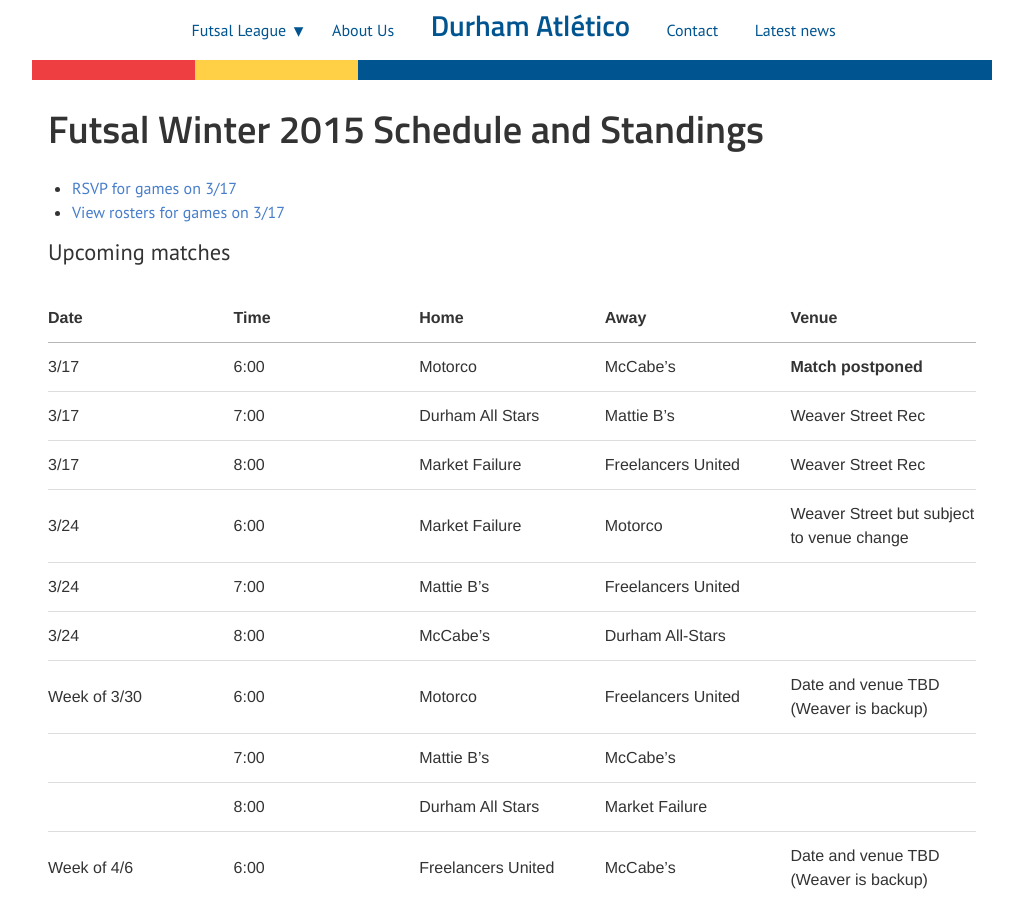
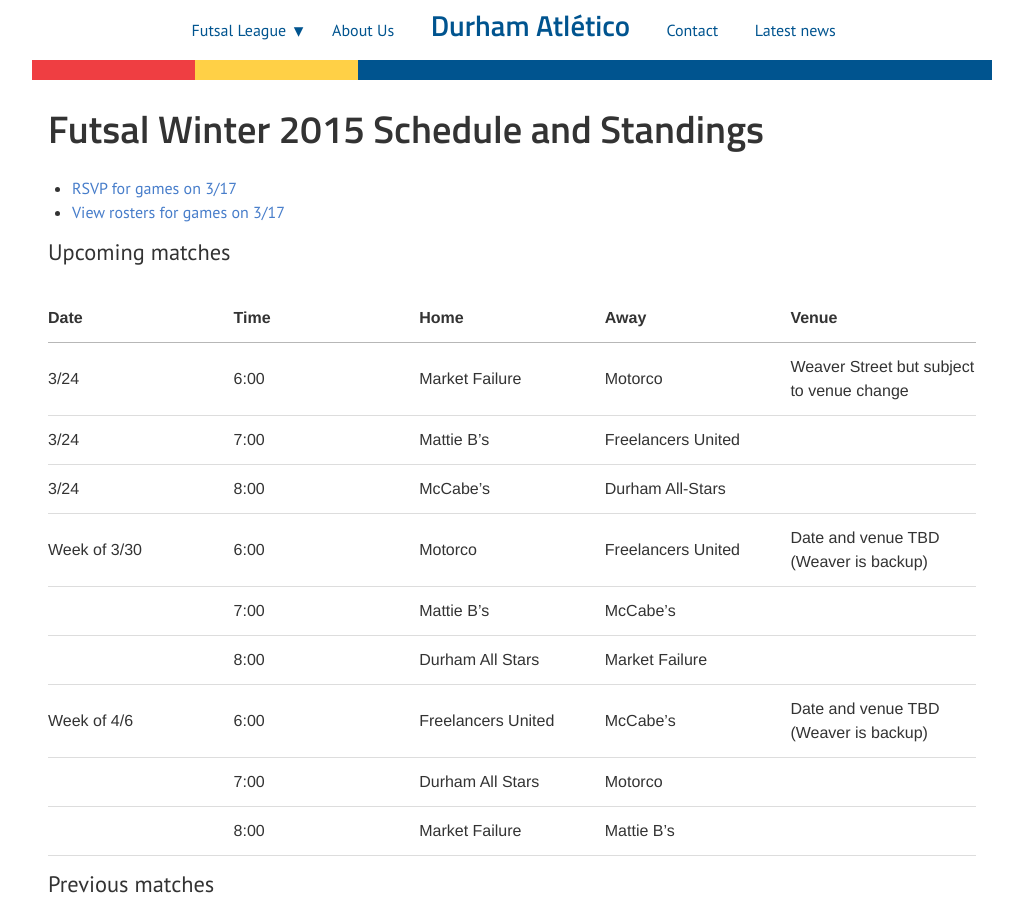
Before and after one commit to durhamatletico/durhamatletico.github.io, a Jekyll site: the page built from futsal/schedule.html, in a window 1280 px wide and 900 px high. Shown: the whole window, without its empty margins (128-1151 px from the left). Built offline with Jekyll 4.4.1, drawn with Linux system fonts in a browser that asks for light colours.

Commit message:
Remove 3/17 games

```diff
--- a/futsal/schedule.html
+++ b/futsal/schedule.html
@@ -20,27 +20,6 @@ permalink: /futsal/schedule/
     </tr>
   </thead>
   <tbody>
-    <tr>
-      <td>3/17</td>
-      <td>6:00</td>
-      <td>Motorco</td>
-      <td>McCabe’s</td>
-      <td><strong>Match postponed</strong></td>
-    </tr>
-    <tr>
-      <td>3/17</td>
-      <td>7:00</td>
-      <td>Durham All Stars</td>
-      <td>Mattie B’s</td>
-      <td>Weaver Street Rec</td>
-    </tr>
-    <tr>
-      <td>3/17</td>
-      <td>8:00</td>
-      <td>Market Failure</td>
-      <td>Freelancers United</td>
-      <td>Weaver Street Rec</td>
-    </tr>
     <tr>
       <td>3/24</td>
       <td>6:00</td>
```
